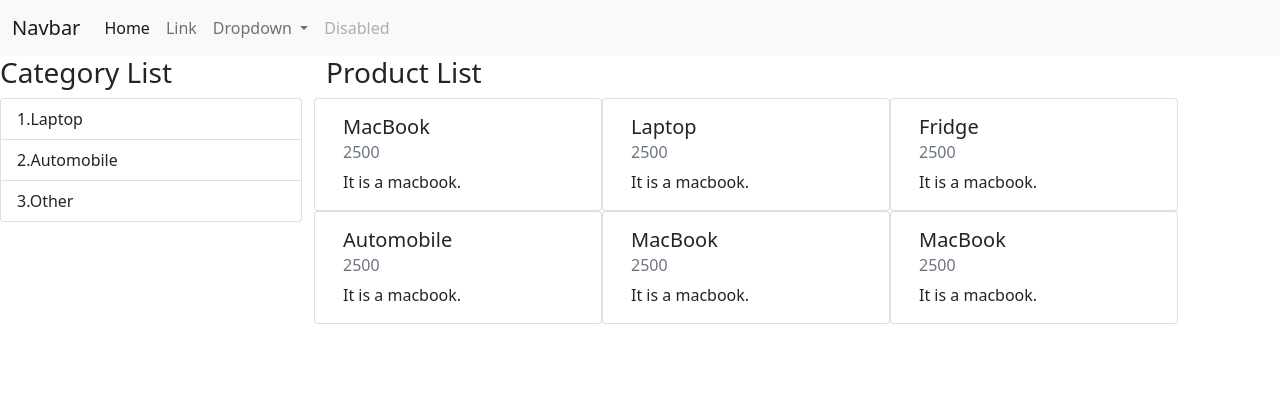
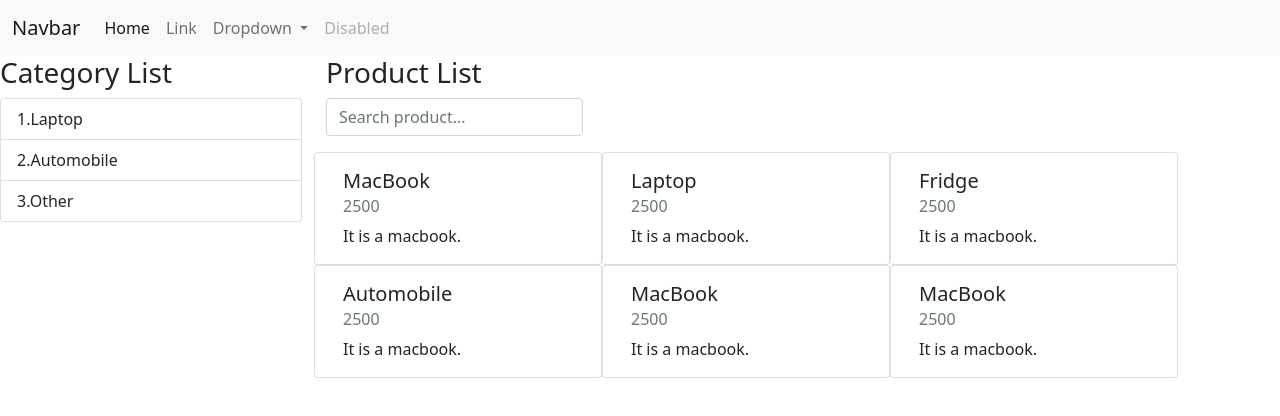
Before and after one commit to erdenerunl/angular-example, an Angular app: page / in a window 1280 px wide. Shown: the top 416 px of the page. Built offline with nearby package versions, Linux system fonts and the light colour scheme.

Commit message:
ngModel, builtin pipe, custom pipe, 2way data bind

```diff
--- /dev/null
+++ b/src/app/product/product-filter.pipe.ts
@@ -0,0 +1,17 @@
+import { Pipe, PipeTransform } from '@angular/core';
+import { Product } from './product';
+
+@Pipe({
+  name: 'productFilter',
+})
+export class ProductFilterPipe implements PipeTransform {
+  transform(value: Product[], filterText: string): Product[] {
+    filterText = filterText ? filterText.toLocaleLowerCase() : null;
+
+    return filterText
+      ? value.filter(
+          (p: Product) => p.name.toLocaleLowerCase().indexOf(filterText) !== -1
+        )
+      : value;
+  }
+}
--- a/src/app/product/product.component.html
+++ b/src/app/product/product.component.html
@@ -1,7 +1,24 @@
 <h3 *ngIf="ProductList; else alertMessage">{{ title }}</h3>
+<div class="input-group mb-3">
+  <div class="row">
+    <div class="col-12">
+      <input
+      [(ngModel)]="filterText"
+      type="text"
+      class="form-control"
+      placeholder="Search product..."
+    />
+    <small *ngIf="filterText" > "{{ filterText }}" are listing below. </small>
+    </div>
+  </div>
+</div>
 <ng-template #alertMessage> There is no product in this category. </ng-template>
 <div class="row">
-  <div class="card" style="width: 18rem" *ngFor="let card of ProductList">
+  <div
+    class="card"
+    style="width: 18rem"
+    *ngFor="let card of ProductList | productFilter: filterText"
+  >
     <div class="card-body">
       <h5 class="card-title">{{ card.name }}</h5>
       <h6 class="card-subtitle mb-2 text-muted">{{ card.price }}</h6>
--- a/src/app/product/product.component.ts
+++ b/src/app/product/product.component.ts
@@ -10,6 +10,7 @@
 
   constructor() { }
   title = "Product List";
+  filterText = "";
   ProductList: Product[] = [
     {id:1, price:2500, name: "MacBook", categoryId:1, desc: "It is a macbook."},
     {id:2, price:2500, name: "Laptop", categoryId:2, desc: "It is a macbook."},
```
Also changed, not shown: src/app/app.module.ts (+6 -3 lines), 1 other file (tests, documents, lock files or other folders).
